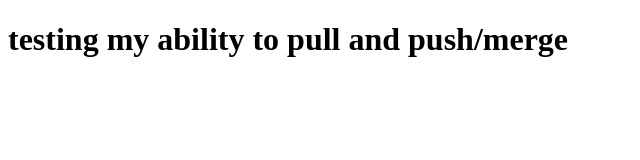
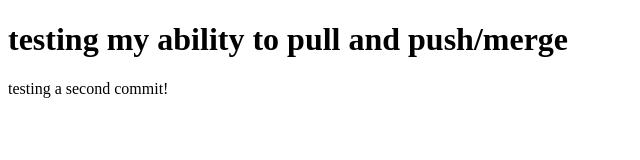
Before and after one commit to Stl-LC101-MAY-2022/js-assignment-4-html-me-something-beemerrl, a website: page index.html in a window 1280 px wide. Shown: the whole page, without its empty margins (0-640 px from the left). Drawn offline with Linux system fonts and the light colour scheme.

Commit message:
second commit test

```diff
--- a/index.html
+++ b/index.html
@@ -5,5 +5,6 @@
    <body>
       <!-- Write your HTML in this file! -->
       <h1>testing my ability to pull and push/merge </h1>
+      <p>testing a second commit!</p>
    </body>
 </html>
```
